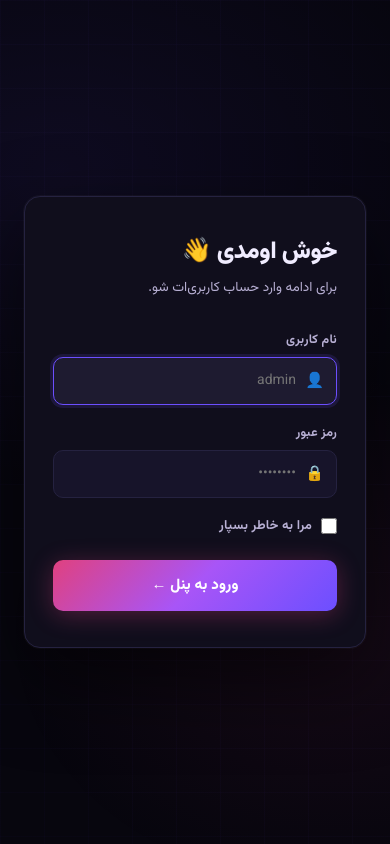
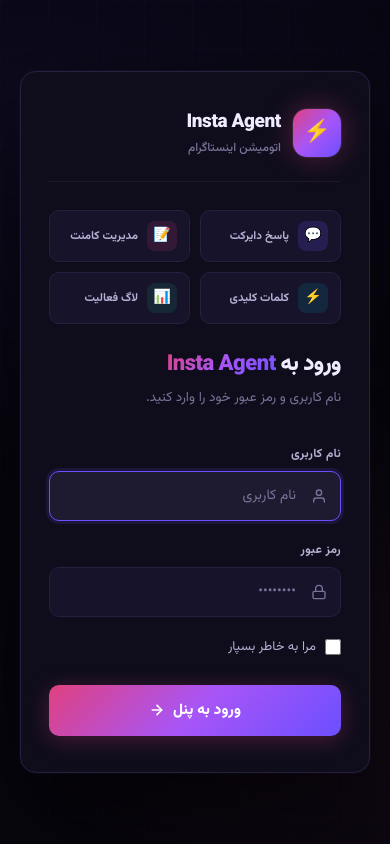
Before and after one commit to M-Taghizadeh/Instagram-API-APP, a Flask app: page /login in a window 390 px wide. Run offline with Flask 3, Linux system fonts and the light colour scheme.

Commit message:
refactor: professional login page with mobile brand+features header

```diff
--- a/templates/login.html
+++ b/templates/login.html
@@ -10,184 +10,414 @@
 <style>
 *, *::before, *::after { box-sizing: border-box; margin: 0; padding: 0; }
 :root {
-  --bg: #07060e; --panel: #100e1c; --panel-2: #17142a;
-  --border: #252240; --text: #f0ecff; --text-dim: #b8b0d4; --text-faint: #7a7299;
-  --accent: #e0417f; --accent-2: #6c4fff;
-  --accent-grad: linear-gradient(135deg,#e0417f 0%,#a855f7 50%,#6c4fff 100%);
-  --ok: #22d3a0; --danger: #f87171; --radius: 16px; --radius-sm: 10px; --tr: .18s ease;
+  --bg:           #07060e;
+  --panel:        #0f0d1c;
+  --panel-2:      #16132a;
+  --panel-3:      #1e1b30;
+  --border:       #232040;
+  --border-glow:  rgba(108,79,255,.3);
+  --text:         #f0ecff;
+  --text-dim:     #b8b0d4;
+  --text-faint:   #7a7299;
+  --accent:       #e0417f;
+  --accent-2:     #6c4fff;
+  --accent-grad:  linear-gradient(135deg,#e0417f 0%,#a855f7 50%,#6c4fff 100%);
+  --ok:           #22d3a0;
+  --danger:       #f87171;
+  --radius:       16px;
+  --radius-sm:    10px;
+  --tr:           .18s ease;
 }
+html, body { height: 100%; }
 body {
-  font-family: 'Vazirmatn', sans-serif; background: var(--bg);
-  color: var(--text); min-height: 100vh;
-  display: flex; align-items: center; justify-content: center; padding: 24px;
+  font-family: 'Vazirmatn', sans-serif;
+  background: var(--bg);
+  color: var(--text);
+  min-height: 100vh;
+  display: flex;
+  align-items: center;
+  justify-content: center;
+  padding: 20px;
   -webkit-font-smoothing: antialiased;
 }
-/* ambient background */
+
+/* ── Background ── */
 body::before {
-  content: ''; position: fixed; inset: 0; pointer-events: none;
+  content: '';
+  position: fixed; inset: 0; pointer-events: none; z-index: 0;
   background:
-    radial-gradient(ellipse 700px 500px at 15% 20%, rgba(108,79,255,.08) 0%, transparent 65%),
-    radial-gradient(ellipse 500px 400px at 85% 75%, rgba(224,65,127,.07) 0%, transparent 65%);
+    radial-gradient(ellipse 800px 600px at 10% 15%, rgba(108,79,255,.07) 0%, transparent 60%),
+    radial-gradient(ellipse 600px 500px at 90% 80%, rgba(224,65,127,.06) 0%, transparent 60%);
 }
 body::after {
-  content: ''; position: fixed; inset: 0; pointer-events: none;
+  content: '';
+  position: fixed; inset: 0; pointer-events: none; z-index: 0;
   background-image:
-    linear-gradient(rgba(108,79,255,.025) 1px, transparent 1px),
-    linear-gradient(90deg, rgba(108,79,255,.025) 1px, transparent 1px);
-  background-size: 44px 44px;
+    linear-gradient(rgba(108,79,255,.018) 1px, transparent 1px),
+    linear-gradient(90deg, rgba(108,79,255,.018) 1px, transparent 1px);
+  background-size: 48px 48px;
 }
-.login-wrap {
+
+/* ── Card ── */
+.login-card {
   position: relative; z-index: 1;
-  display: grid; grid-template-columns: 1fr 420px; gap: 0;
-  width: 100%; max-width: 820px;
-  background: var(--panel); border: 1px solid var(--border);
-  border-radius: var(--radius); overflow: hidden;
-  box-shadow: 0 32px 80px rgba(0,0,0,.55), 0 0 0 1px rgba(255,255,255,.04);
+  display: grid;
+  grid-template-columns: 1fr 400px;
+  width: 100%;
+  max-width: 840px;
+  background: var(--panel);
+  border: 1px solid var(--border);
+  border-radius: var(--radius);
+  overflow: hidden;
+  box-shadow: 0 40px 100px rgba(0,0,0,.6), 0 0 0 1px rgba(255,255,255,.03);
 }
-/* Left decorative panel */
-.login-deco {
-  background: linear-gradient(160deg,#0f0c1e 0%,#1a0e2e 50%,#110926 100%);
-  padding: 48px 40px; display: flex; flex-direction: column; justify-content: space-between;
-  position: relative; overflow: hidden;
+
+/* ── Left: Info panel ── */
+.info-panel {
+  background: linear-gradient(155deg, #0c0a1e 0%, #130d28 55%, #0e0920 100%);
+  padding: 44px 36px;
+  display: flex;
+  flex-direction: column;
+  justify-content: space-between;
+  position: relative;
+  overflow: hidden;
+  border-left: 1px solid var(--border);
 }
-.login-deco::before {
-  content: ''; position: absolute; inset: 0;
-  background: radial-gradient(ellipse 300px 300px at 60% 30%, rgba(108,79,255,.2) 0%, transparent 70%);
+.info-panel::before {
+  content: '';
+  position: absolute;
+  top: -80px; right: -80px;
+  width: 280px; height: 280px;
+  border-radius: 50%;
+  background: radial-gradient(circle, rgba(108,79,255,.14) 0%, transparent 70%);
+  pointer-events: none;
 }
-.login-deco::after {
-  content: ''; position: absolute; bottom: -60px; right: -60px;
-  width: 240px; height: 240px; border-radius: 50%;
-  background: radial-gradient(circle, rgba(224,65,127,.15) 0%, transparent 70%);
+.info-panel::after {
+  content: '';
+  position: absolute;
+  bottom: -60px; left: -60px;
+  width: 220px; height: 220px;
+  border-radius: 50%;
+  background: radial-gradient(circle, rgba(224,65,127,.1) 0%, transparent 70%);
+  pointer-events: none;
 }
-.deco-logo {
-  display: flex; align-items: center; gap: 12px; position: relative; z-index: 1;
+
+/* logo */
+.brand {
+  display: flex;
+  align-items: center;
+  gap: 13px;
+  position: relative; z-index: 1;
+  margin-bottom: 40px;
 }
-.deco-logo-icon {
-  width: 46px; height: 46px; border-radius: 14px;
+.brand-icon {
+  width: 48px; height: 48px;
+  border-radius: 14px;
   background: var(--accent-grad);
   display: flex; align-items: center; justify-content: center;
-  font-size: 22px; box-shadow: 0 0 30px rgba(224,65,127,.4), 0 0 0 1px rgba(255,255,255,.1);
+  font-size: 22px;
+  box-shadow: 0 0 28px rgba(224,65,127,.35), 0 0 0 1px rgba(255,255,255,.08);
+  flex-shrink: 0;
 }
-.deco-logo-text { font-size: 18px; font-weight: 900; letter-spacing: -.4px; }
-.deco-logo-sub  { font-size: 12px; color: #9d96b8; margin-top: 2px; }
-.deco-features { position: relative; z-index: 1; }
-.deco-feature {
-  display: flex; align-items: flex-start; gap: 12px;
-  margin-bottom: 22px;
+.brand-name { font-size: 19px; font-weight: 900; letter-spacing: -.4px; }
+.brand-sub  { font-size: 12px; color: var(--text-faint); margin-top: 2px; font-weight: 500; }
+
+/* features */
+.features { position: relative; z-index: 1; flex: 1; }
+.feature {
+  display: flex;
+  align-items: flex-start;
+  gap: 14px;
+  margin-bottom: 24px;
 }
-.deco-feature-icon {
-  width: 36px; height: 36px; border-radius: 10px; flex-shrink: 0;
-  display: flex; align-items: center; justify-content: center; font-size: 17px;
+.feature:last-child { margin-bottom: 0; }
+.feature-icon {
+  width: 38px; height: 38px;
+  border-radius: 11px;
+  display: flex; align-items: center; justify-content: center;
+  font-size: 17px;
+  flex-shrink: 0;
 }
-.deco-feature-icon.a { background: rgba(108,79,255,.18); }
-.deco-feature-icon.b { background: rgba(224,65,127,.14); }
-.deco-feature-icon.c { background: rgba(0,212,255,.1); }
-.deco-feature-icon.d { background: rgba(34,211,160,.1); }
-.deco-feature-title { font-size: 13px; font-weight: 700; margin-bottom: 2px; }
-.deco-feature-sub   { font-size: 11.5px; color: #9d96b8; line-height: 1.5; }
-.deco-bottom { font-size: 11px; color: #9d96b8; position: relative; z-index: 1; }
-</style>
-<style>
-/* Right login panel */
-.login-panel { padding: 48px 40px; display: flex; flex-direction: column; justify-content: center; }
-.login-title    { font-size: 24px; font-weight: 900; letter-spacing: -.4px; margin-bottom: 6px; }
-.login-subtitle { font-size: 13.5px; color: var(--text-dim); margin-bottom: 32px; }
-.field { margin-bottom: 18px; }
-label { display: block; font-size: 12.5px; color: var(--text-dim); margin-bottom: 7px; font-weight: 700; letter-spacing: .2px; }
+.fi-purple { background: rgba(108,79,255,.18); }
+.fi-pink   { background: rgba(224,65,127,.14); }
+.fi-cyan   { background: rgba(0,212,255,.1); }
+.fi-green  { background: rgba(34,211,160,.1); }
+.feature-title { font-size: 13px; font-weight: 700; margin-bottom: 3px; }
+.feature-sub   { font-size: 11.5px; color: var(--text-faint); line-height: 1.55; }
+
+.info-footer {
+  position: relative; z-index: 1;
+  font-size: 11px;
+  color: var(--text-faint);
+  margin-top: 36px;
+  padding-top: 20px;
+  border-top: 1px solid rgba(255,255,255,.05);
+  display: flex;
+  align-items: center;
+  gap: 6px;
+}
+.info-footer span { color: #e0417f; }
+
+/* ── Right: Form panel ── */
+.form-panel {
+  padding: 52px 44px;
+  display: flex;
+  flex-direction: column;
+  justify-content: center;
+}
+.form-header { margin-bottom: 36px; }
+.form-title {
+  font-size: 26px;
+  font-weight: 900;
+  letter-spacing: -.5px;
+  margin-bottom: 8px;
+  line-height: 1.2;
+}
+.form-title span {
+  background: var(--accent-grad);
+  -webkit-background-clip: text;
+  -webkit-text-fill-color: transparent;
+  background-clip: text;
+}
+.form-subtitle { font-size: 13.5px; color: var(--text-faint); line-height: 1.65; }
+
+/* fields */
+.field { margin-bottom: 20px; }
+.field label {
+  display: block;
+  font-size: 12px;
+  font-weight: 700;
+  color: var(--text-dim);
+  margin-bottom: 8px;
+  letter-spacing: .3px;
+  text-transform: uppercase;
+}
 .input-wrap { position: relative; }
-.input-wrap .input-icon { position: absolute; right: 13px; top: 50%; transform: translateY(-50%); font-size: 15px; pointer-events: none; }
+.input-icon {
+  position: absolute;
+  right: 14px; top: 50%;
+  transform: translateY(-50%);
+  color: var(--text-faint);
+  pointer-events: none;
+  display: flex;
+}
+.input-icon svg { width: 16px; height: 16px; }
 input[type=text], input[type=password] {
-  width: 100%; background: var(--panel-2); border: 1px solid var(--border);
-  color: var(--text); border-radius: var(--radius-sm); padding: 12px 40px 12px 14px;
-  font-size: 14px; font-family: inherit; outline: none;
+  width: 100%;
+  background: var(--panel-2);
+  border: 1px solid var(--border);
+  color: var(--text);
+  border-radius: var(--radius-sm);
+  padding: 13px 44px 13px 16px;
+  font-size: 14px;
+  font-family: inherit;
+  outline: none;
   transition: border-color var(--tr), box-shadow var(--tr), background var(--tr);
 }
-input:focus { border-color: var(--accent-2); box-shadow: 0 0 0 3px rgba(108,79,255,.14); background: #1e1b30; }
-.remember {
-  display: flex; align-items: center; gap: 9px;
-  font-size: 13px; color: var(--text-dim); margin-bottom: 24px; cursor: pointer;
+input:focus {
+  border-color: var(--accent-2);
+  box-shadow: 0 0 0 3px rgba(108,79,255,.13);
+  background: var(--panel-3);
 }
-.remember input[type=checkbox] { width: 16px; height: 16px; accent-color: var(--accent-2); cursor: pointer; }
-.btn-login {
-  width: 100%; background: var(--accent-grad); color: #fff; border: none;
-  border-radius: var(--radius-sm); padding: 14px;
-  font-size: 15px; font-weight: 800; font-family: inherit; cursor: pointer;
-  box-shadow: 0 4px 24px rgba(224,65,127,.32); letter-spacing: .1px;
+input::placeholder { color: var(--text-faint); }
+
+/* remember */
+.remember-row {
+  display: flex;
+  align-items: center;
+  gap: 9px;
+  margin-bottom: 28px;
+  cursor: pointer;
+}
+.remember-row input[type=checkbox] {
+  width: 16px; height: 16px;
+  accent-color: var(--accent-2);
+  cursor: pointer;
+}
+.remember-row span { font-size: 13px; color: var(--text-dim); }
+
+/* button */
+.btn-submit {
+  width: 100%;
+  background: var(--accent-grad);
+  color: #fff;
+  border: none;
+  border-radius: var(--radius-sm);
+  padding: 14px 20px;
+  font-size: 15px;
+  font-weight: 800;
+  font-family: inherit;
+  cursor: pointer;
+  letter-spacing: .1px;
+  box-shadow: 0 4px 22px rgba(224,65,127,.28);
   transition: opacity var(--tr), transform var(--tr), box-shadow var(--tr);
+  display: flex;
+  align-items: center;
+  justify-content: center;
+  gap: 8px;
 }
-.btn-login:hover  { opacity: .88; transform: translateY(-1px); box-shadow: 0 8px 28px rgba(224,65,127,.4); }
-.btn-login:active { transform: translateY(0); }
+.btn-submit:hover  { opacity: .88; transform: translateY(-1px); box-shadow: 0 8px 30px rgba(224,65,127,.38); }
+.btn-submit:active { transform: translateY(0); }
+.btn-submit svg { width: 16px; height: 16px; }
+
+/* flash */
 .flash {
-  padding: 11px 14px; border-radius: var(--radius-sm);
-  margin-bottom: 20px; font-size: 13.5px; font-weight: 600;
-  animation: slideIn .2s ease;
+  padding: 11px 14px;
+  border-radius: var(--radius-sm);
+  margin-bottom: 22px;
+  font-size: 13px;
+  font-weight: 600;
+  display: flex;
+  align-items: center;
+  gap: 8px;
+  animation: fadeIn .2s ease;
 }
-@keyframes slideIn { from { opacity:0; transform:translateY(-6px); } to { opacity:1; transform:none; } }
-.flash.error   { background: rgba(248,113,113,.1); border: 1px solid rgba(248,113,113,.28); color: var(--danger); }
-.flash.success { background: rgba(34,211,160,.08); border: 1px solid rgba(34,211,160,.25); color: var(--ok); }
-/* Responsive */
-@media (max-width: 680px) {
-  .login-wrap { grid-template-columns: 1fr; }
-  .login-deco { display: none; }
-  .login-panel { padding: 36px 28px; }
+@keyframes fadeIn { from { opacity:0; transform:translateY(-4px); } to { opacity:1; transform:none; } }
+.flash.error   { background: rgba(248,113,113,.1); border: 1px solid rgba(248,113,113,.25); color: var(--danger); }
+.flash.success { background: rgba(34,211,160,.08); border: 1px solid rgba(34,211,160,.22); color: var(--ok); }
+
+/* ── Mobile header (shown only on mobile) ── */
+.mobile-brand {
+  display: none;
+  align-items: center;
+  gap: 12px;
+  margin-bottom: 28px;
+  padding-bottom: 24px;
+  border-bottom: 1px solid rgba(255,255,255,.06);
+}
+.mobile-features {
+  display: none;
+  grid-template-columns: 1fr 1fr;
+  gap: 10px;
+  margin-bottom: 28px;
+}
+.mobile-feature {
+  background: var(--panel-2);
+  border: 1px solid var(--border);
+  border-radius: 10px;
+  padding: 10px 12px;
+  display: flex;
+  align-items: center;
+  gap: 9px;
+}
+.mobile-feature-icon {
+  width: 30px; height: 30px;
+  border-radius: 8px;
+  display: flex; align-items: center; justify-content: center;
+  font-size: 14px;
+  flex-shrink: 0;
+}
+.mobile-feature-text { font-size: 11.5px; font-weight: 700; color: var(--text-dim); }
+
+/* ── Responsive ── */
+@media (max-width: 700px) {
+  .login-card {
+    grid-template-columns: 1fr;
+    max-width: 440px;
+  }
+  .info-panel { display: none; }
+  .form-panel { padding: 36px 28px; }
+  .mobile-brand { display: flex; }
+  .mobile-features { display: grid; }
+  .form-title { font-size: 22px; }
 }
 </style>
 </head>
 <body>
-<div class="login-wrap">
 
-  <!-- ══ Left deco ══ -->
-  <div class="login-deco">
-    <div class="deco-logo">
-      <div class="deco-logo-icon">⚡</div>
+<div class="login-card">
+
+  <!-- ══ Left info panel ══ -->
+  <div class="info-panel">
     <div>
-        <div class="deco-logo-text">Insta Agent</div>
-        <div class="deco-logo-sub">اتومیشن اینستاگرام</div>
+      <div class="brand">
+        <div class="brand-icon">⚡</div>
+        <div>
+          <div class="brand-name">Insta Agent</div>
+          <div class="brand-sub">اتومیشن اینستاگرام</div>
         </div>
       </div>
 
-    <div class="deco-features">
-      <div class="deco-feature">
-        <div class="deco-feature-icon a">💬</div>
+      <div class="features">
+        <div class="feature">
+          <div class="feature-icon fi-purple">💬</div>
           <div>
-          <div class="deco-feature-title">پاسخ خودکار دایرکت</div>
-          <div class="deco-feature-sub">با کلمات کلیدی دلخواه، پیام‌های خودکار بفرست</div>
+            <div class="feature-title">پاسخ خودکار دایرکت</div>
+            <div class="feature-sub">با کلمات کلیدی دلخواه، پیام‌های خودکار بفرست</div>
           </div>
         </div>
-      <div class="deco-feature">
-        <div class="deco-feature-icon b">📝</div>
+        <div class="feature">
+          <div class="feature-icon fi-pink">📝</div>
           <div>
-          <div class="deco-feature-title">مدیریت کامنت‌ها</div>
-          <div class="deco-feature-sub">زیر کامنت پاسخ بده و همزمان دایرکت بفرست</div>
+            <div class="feature-title">مدیریت کامنت‌ها</div>
+            <div class="feature-sub">زیر کامنت پاسخ بده و همزمان دایرکت بفرست</div>
           </div>
         </div>
-      <div class="deco-feature">
-        <div class="deco-feature-icon c">⚡</div>
+        <div class="feature">
+          <div class="feature-icon fi-cyan">⚡</div>
           <div>
-          <div class="deco-feature-title">چند کلمه کلیدی</div>
-          <div class="deco-feature-sub">برای هر قانون چندین trigger تعریف کن</div>
+            <div class="feature-title">چند کلمه کلیدی</div>
+            <div class="feature-sub">برای هر قانون چندین trigger تعریف کن</div>
           </div>
         </div>
-      <div class="deco-feature">
-        <div class="deco-feature-icon d">📊</div>
+        <div class="feature">
+          <div class="feature-icon fi-green">📊</div>
           <div>
-          <div class="deco-feature-title">لاگ فعالیت</div>
-          <div class="deco-feature-sub">همه پاسخ‌های ارسال‌شده را رصد کن</div>
+            <div class="feature-title">لاگ فعالیت</div>
+            <div class="feature-sub">همه پاسخ‌های ارسال‌شده را رصد کن</div>
+          </div>
         </div>
       </div>
     </div>
 
-    <div class="deco-bottom">ساخته شده با ❤️ برای کسب‌وکارهای ایرانی</div>
+    <div class="info-footer">
+      ساخته شده با <span>♥</span> برای کسب‌وکارهای ایرانی
+    </div>
   </div>
 
-  <!-- ══ Login panel ══ -->
-  <div class="login-panel">
-    <div class="login-title">خوش اومدی 👋</div>
-    <div class="login-subtitle">برای ادامه وارد حساب کاربری‌ات شو.</div>
+  <!-- ══ Right form panel ══ -->
+  <div class="form-panel">
+
+    <!-- mobile-only brand + features -->
+    <div class="mobile-brand">
+      <div class="brand-icon">⚡</div>
+      <div>
+        <div class="brand-name">Insta Agent</div>
+        <div class="brand-sub">اتومیشن اینستاگرام</div>
+      </div>
+    </div>
+    <div class="mobile-features">
+      <div class="mobile-feature">
+        <div class="mobile-feature-icon fi-purple">💬</div>
+        <div class="mobile-feature-text">پاسخ دایرکت</div>
+      </div>
+      <div class="mobile-feature">
+        <div class="mobile-feature-icon fi-pink">📝</div>
+        <div class="mobile-feature-text">مدیریت کامنت</div>
+      </div>
+      <div class="mobile-feature">
+        <div class="mobile-feature-icon fi-cyan">⚡</div>
+        <div class="mobile-feature-text">کلمات کلیدی</div>
+      </div>
+      <div class="mobile-feature">
+        <div class="mobile-feature-icon fi-green">📊</div>
+        <div class="mobile-feature-text">لاگ فعالیت</div>
+      </div>
+    </div>
+
+    <div class="form-header">
+      <div class="form-title">ورود به <span>Insta Agent</span></div>
+      <div class="form-subtitle">نام کاربری و رمز عبور خود را وارد کنید.</div>
+    </div>
 
     {% with messages = get_flashed_messages(with_categories=true) %}
       {% for category, message in messages %}
-        <div class="flash {{ category }}">{{ message }}</div>
+        <div class="flash {{ category }}">
+          {% if category == 'error' %}
+          <svg width="14" height="14" viewBox="0 0 24 24" fill="none" stroke="currentColor" stroke-width="2.5"><circle cx="12" cy="12" r="10"/><line x1="12" y1="8" x2="12" y2="12"/><line x1="12" y1="16" x2="12.01" y2="16"/></svg>
+          {% endif %}
+          {{ message }}
+        </div>
       {% endfor %}
     {% endwith %}
 
@@ -195,24 +425,38 @@ input:focus { border-color: var(--accent-2); box-shadow: 0 0 0 3px rgba(108,79,2
       <div class="field">
         <label for="username">نام کاربری</label>
         <div class="input-wrap">
-          <span class="input-icon">👤</span>
-          <input type="text" id="username" name="username" placeholder="admin" required autofocus>
+          <span class="input-icon">
+            <svg viewBox="0 0 24 24" fill="none" stroke="currentColor" stroke-width="2" stroke-linecap="round" stroke-linejoin="round"><path d="M20 21v-2a4 4 0 0 0-4-4H8a4 4 0 0 0-4 4v2"/><circle cx="12" cy="7" r="4"/></svg>
+          </span>
+          <input type="text" id="username" name="username"
+                 placeholder="نام کاربری" required autofocus autocomplete="username">
         </div>
       </div>
+
       <div class="field">
         <label for="password">رمز عبور</label>
         <div class="input-wrap">
-          <span class="input-icon">🔒</span>
-          <input type="password" id="password" name="password" placeholder="••••••••" required>
+          <span class="input-icon">
+            <svg viewBox="0 0 24 24" fill="none" stroke="currentColor" stroke-width="2" stroke-linecap="round" stroke-linejoin="round"><rect x="3" y="11" width="18" height="11" rx="2"/><path d="M7 11V7a5 5 0 0 1 10 0v4"/></svg>
+          </span>
+          <input type="password" id="password" name="password"
+                 placeholder="••••••••" required autocomplete="current-password">
         </div>
       </div>
-      <label class="remember">
-        <input type="checkbox" name="remember"> مرا به خاطر بسپار
+
+      <label class="remember-row">
+        <input type="checkbox" name="remember">
+        <span>مرا به خاطر بسپار</span>
       </label>
-      <button type="submit" class="btn-login">ورود به پنل ←</button>
+
+      <button type="submit" class="btn-submit">
+        ورود به پنل
+        <svg viewBox="0 0 24 24" fill="none" stroke="currentColor" stroke-width="2.5" stroke-linecap="round" stroke-linejoin="round"><line x1="5" y1="12" x2="19" y2="12"/><polyline points="12 5 19 12 12 19"/></svg>
+      </button>
     </form>
+
+  </div>
 </div>
 
-</div>
 </body>
 </html>
```
Lines whose indentation alone changed are shown as unchanged.
